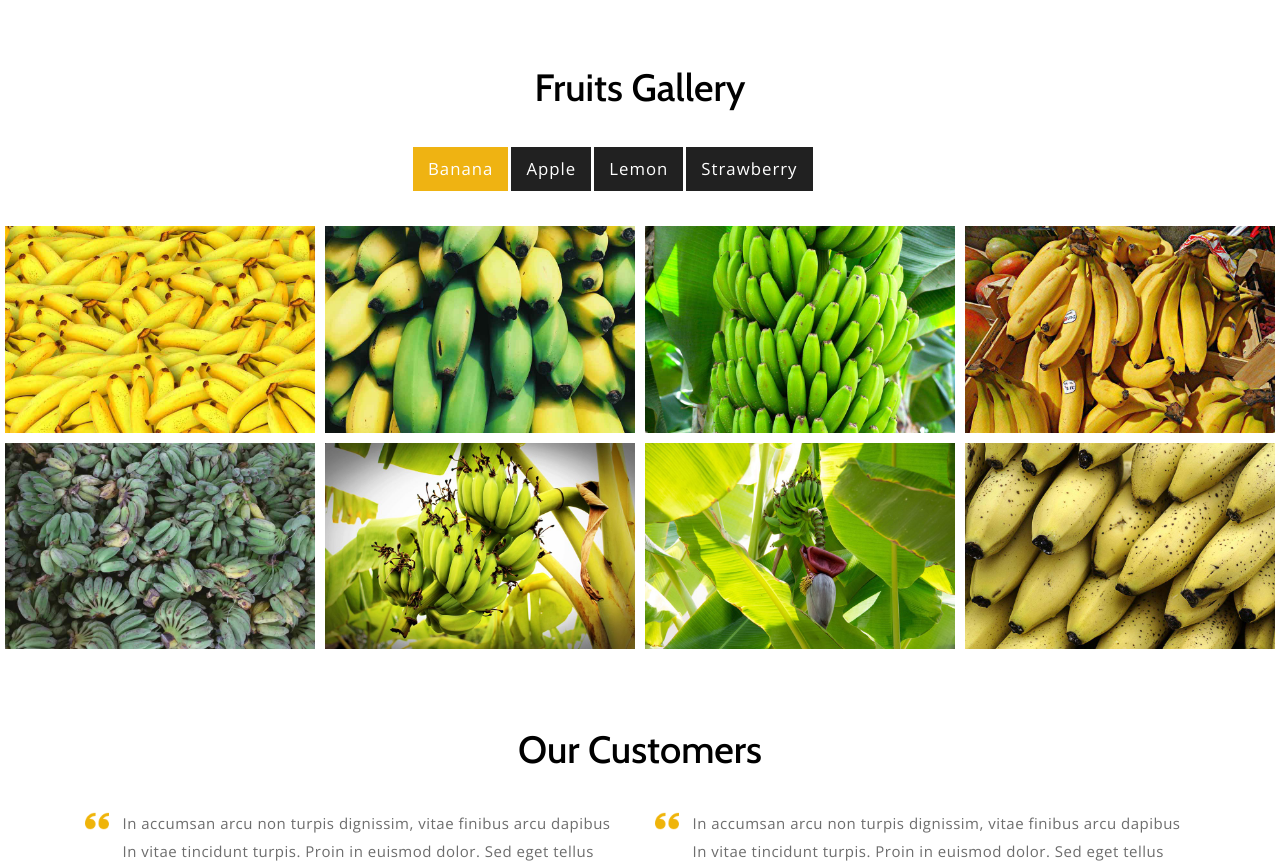
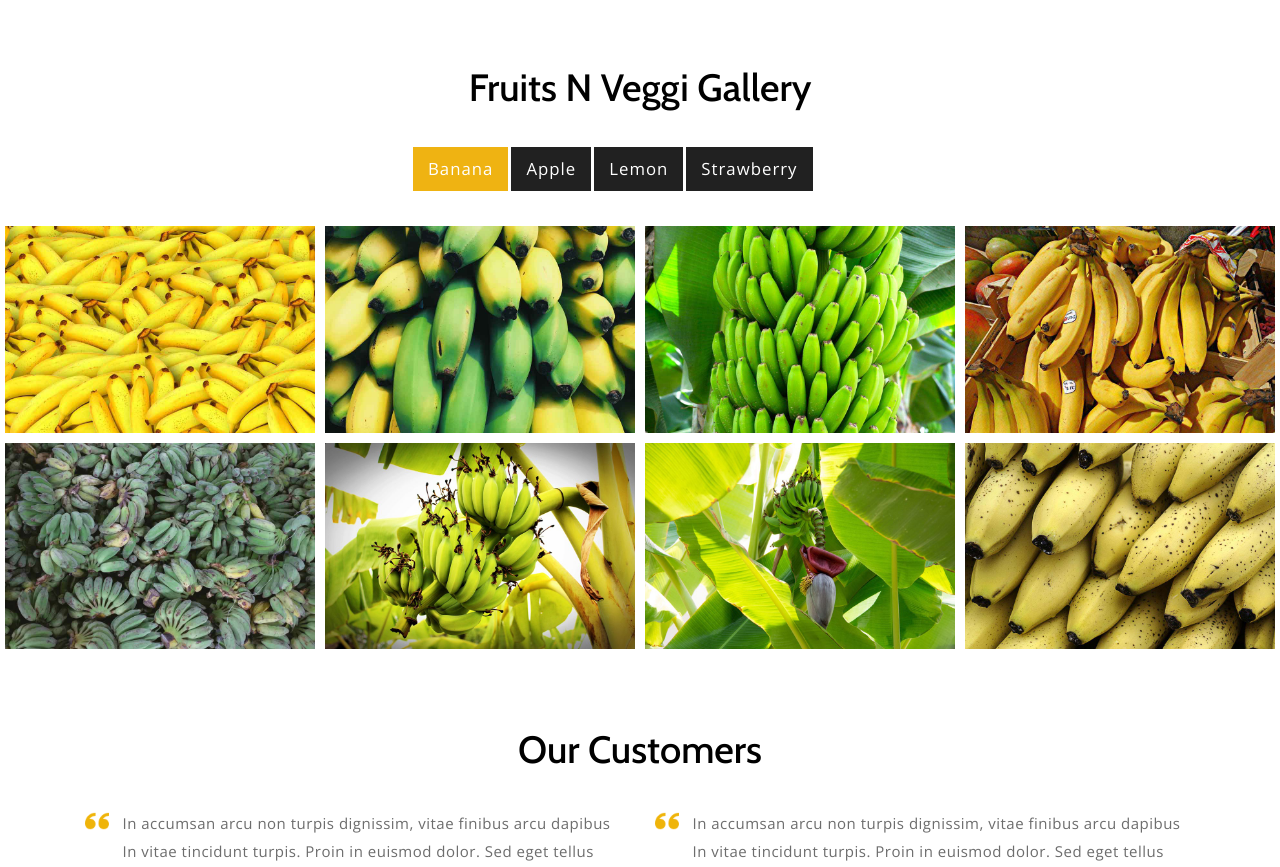
Before and after one commit to Shubham-Khandelwal130/f2kgrocery, a plain HTML site: page index.html in a window 1280 px wide. Shown: the part 2442-3309 px from the top of the page. Drawn offline with nearby package versions, Linux system fonts and the light colour scheme; files whose address does not match are found by name.

Commit message:
Update index.html

```diff
--- a/index.html
+++ b/index.html
@@ -394,7 +394,7 @@ Smartphone Compatible web template, free webdesigns for Nokia, Samsung, LG, Sony
 
 <!-- gallery -->
 <div class="gallery" id="gallery">
-    <h3 class="heading">Fruits Gallery</h3>
+    <h3 class="heading">Fruits n Veggi Gallery</h3>
     <div class="w3ls_banner_bottom_grids">
         <div class="bs-example bs-example-tabs" data-example-id="togglable-tabs" role="tabpanel">
             <ul class="nav nav-tabs" id="myTab" role="tablist">
```
